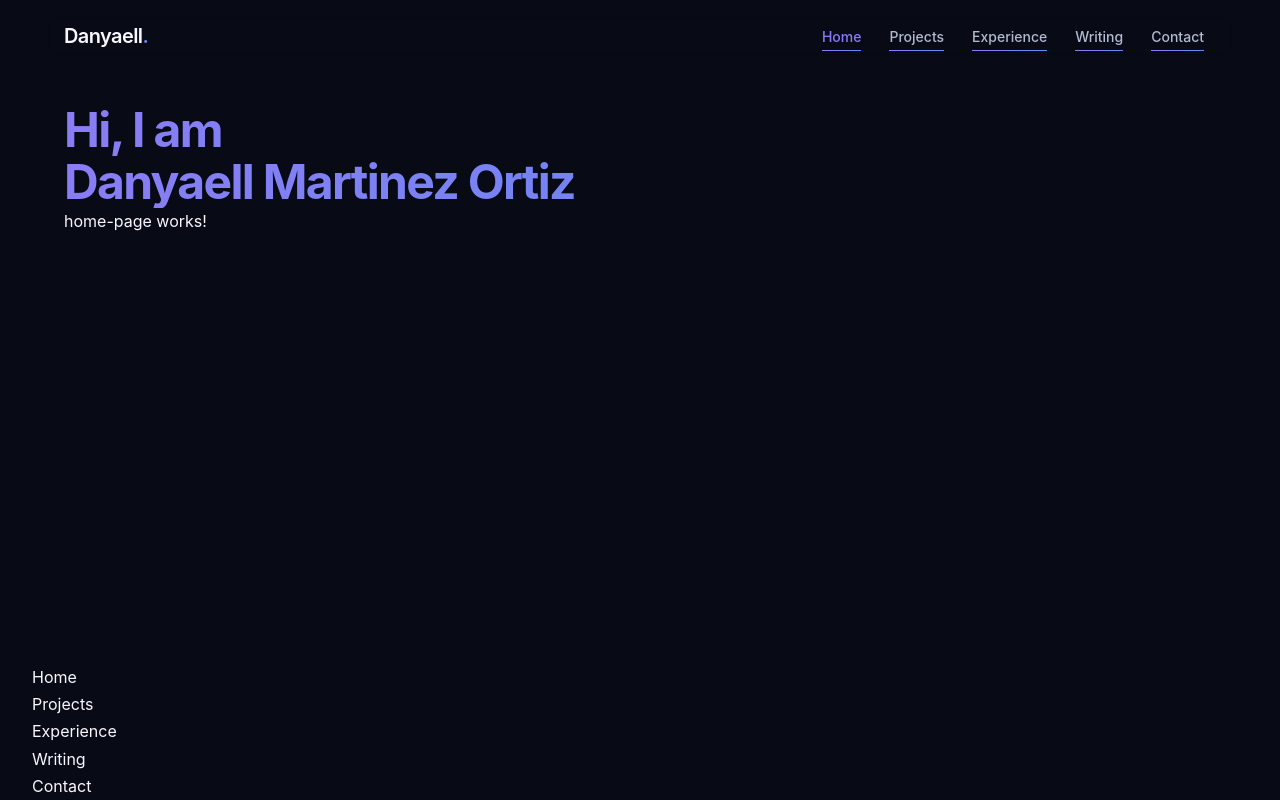
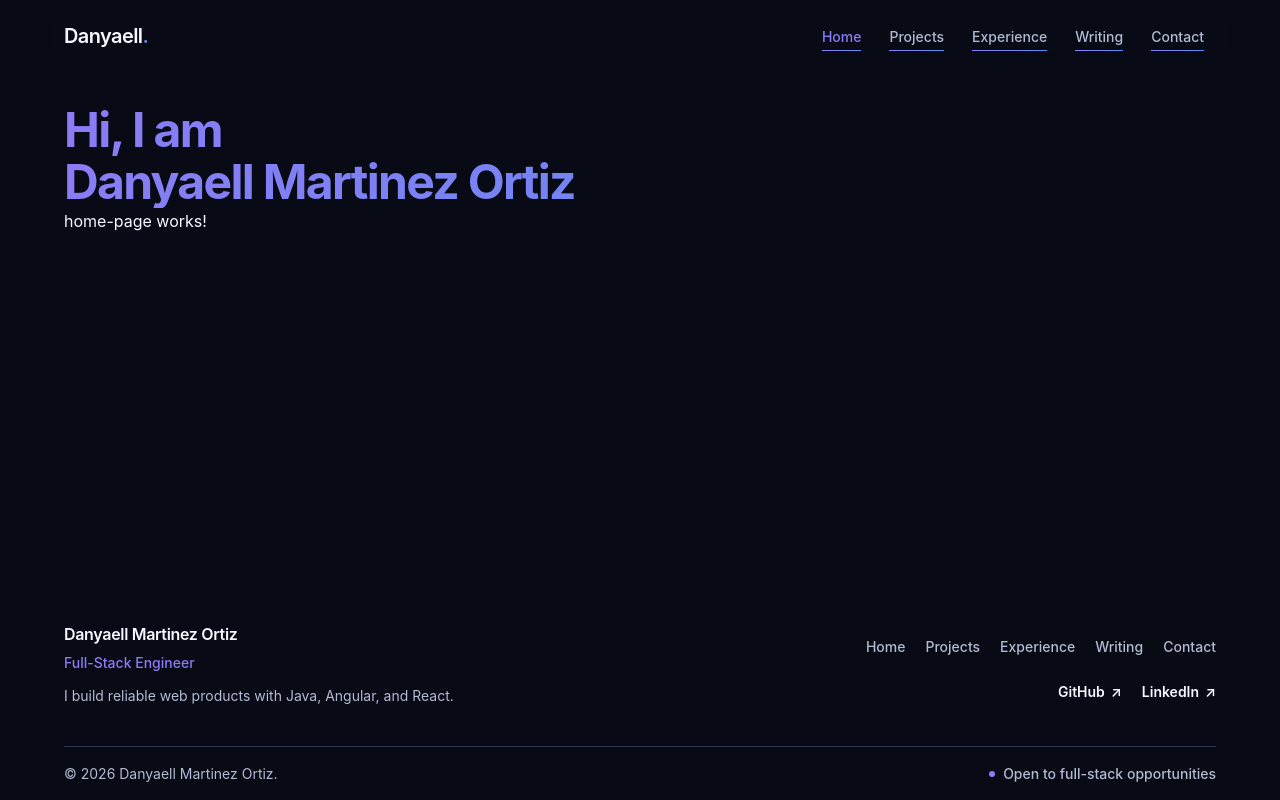
Before and after one commit to Danyaell/portfolio, an Angular app: page / in a window 1280 px wide. Built offline with nearby package versions, Linux system fonts and the light colour scheme; a web font is replaced by a local one.

Commit message:
feature/create footer

```diff
--- a/src/app/layout/site-footer/site-footer.html
+++ b/src/app/layout/site-footer/site-footer.html
@@ -1,11 +1,67 @@
 <footer>
+  <div class="site-container">
+    <div class="grid gap-8 py-8 md:grid-cols-[minmax(0,1fr)_auto] md:items-end md:gap-12 md:py-10">
+      <div class="max-w-lg">
+        <p class="font-semibold tracking-[-0.02em] text-ink">Danyaell Martinez Ortiz</p>
+
+        <p class="mt-1 text-secondary font-medium text-brand-violet">Full-Stack Engineer</p>
+
+        <p class="mt-3 max-w-md text-secondary text-ink-muted">
+          I build reliable web products with Java, Angular, and React.
+        </p>
+      </div>
+
+      <div class="flex flex-col gap-4 md:items-end">
         <nav aria-label="Footer navigation">
-    <ul>
+          <ul class="flex flex-wrap gap-x-5 gap-y-1 md:justify-end">
             @for (item of navigationItems; track item.path) {
               <li>
-          <a [routerLink]="item.path">{{ item.label }}</a>
+                <a
+                  [routerLink]="item.path"
+                  class="inline-flex min-h-11 items-center text-secondary font-medium text-ink-muted transition-colors duration-fast hover:text-brand-violet sm:min-h-0 sm:py-1"
+                >
+                  {{ item.label }}
+                </a>
               </li>
             }
           </ul>
         </nav>
+
+        <nav aria-label="Social profiles">
+          <ul class="flex flex-wrap gap-x-5 gap-y-1 md:justify-end">
+            @for (link of socialLinks; track link.href) {
+              <li>
+                <a
+                  [href]="link.href"
+                  target="_blank"
+                  rel="noopener noreferrer"
+                  class="inline-flex min-h-11 items-center gap-1.5 text-secondary font-semibold text-ink transition-colors duration-fast hover:text-brand-violet sm:min-h-0 sm:py-1"
+                >
+                  <span>{{ link.label }}</span>
+                  <span aria-hidden="true">↗</span>
+                  <span class="sr-only">— opens in a new tab</span>
+                </a>
+              </li>
+            }
+          </ul>
+        </nav>
+      </div>
+    </div>
+
+    <div
+      class="flex flex-col gap-3 border-t border-border py-4 text-secondary text-ink-muted sm:flex-row sm:items-center sm:justify-between"
+    >
+      <p>&copy; {{ currentYear }} Danyaell Martinez Ortiz.</p>
+
+      @if (availabilityMessage) {
+        <a
+          routerLink="/contact"
+          class="inline-flex min-h-11 items-center gap-2 font-medium text-ink-muted transition-colors duration-fast hover:text-brand-violet sm:min-h-0"
+        >
+          <span aria-hidden="true" class="size-1.5 rounded-full bg-brand-violet"></span>
+          <span>{{ availabilityMessage }}</span>
+        </a>
+      }
+    </div>
+  </div>
 </footer>
--- a/src/app/layout/site-footer/site-footer.ts
+++ b/src/app/layout/site-footer/site-footer.ts
@@ -2,6 +2,11 @@ import { Component } from '@angular/core';
 import { RouterLink } from '@angular/router';
 
 import { SITE_NAVIGATION_ITEMS } from '../site-navigation/site-navigation';
+
+interface SocialLink {
+  readonly label: string;
+  readonly href: string;
+}
 
 @Component({
   selector: 'dml-site-footer',
@@ -9,5 +14,20 @@ import { SITE_NAVIGATION_ITEMS } from '../site-navigation/site-navigation';
   templateUrl: './site-footer.html',
 })
 export class SiteFooterComponent {
+  protected readonly currentYear = new Date().getFullYear();
+
   protected readonly navigationItems = SITE_NAVIGATION_ITEMS;
+
+  protected readonly socialLinks = [
+    {
+      label: 'GitHub',
+      href: 'https://github.com/Danyaell',
+    },
+    {
+      label: 'LinkedIn',
+      href: 'https://www.linkedin.com/in/danyaell-martinez-ortiz',
+    },
+  ] as const satisfies readonly SocialLink[];
+
+  protected readonly availabilityMessage: string | null = 'Open to full-stack opportunities';
 }
--- a/src/app/layout/site-header/site-header.html
+++ b/src/app/layout/site-header/site-header.html
@@ -6,7 +6,7 @@
     <a
       routerLink="/"
       aria-label="Danyaell, home"
-      class="inline-flex min-h-11 items-center rounded-button text-xl font-semibold tracking-[-0.03em] text-ink transition-colors duration-fast hover:text-brand-violet"
+      class="inline-flex min-h-11 items-center rounded-button text-xl font-semibold tracking-[-0.03em] text-ink transition-colors duration-fast hover:text-gradient-brand"
       (click)="closeMenu()"
     >
       <span>Danyaell</span>
```
Also changed, not shown: 1 other file (tests, documents, lock files or other folders). Lines whose indentation alone changed are shown as unchanged.
